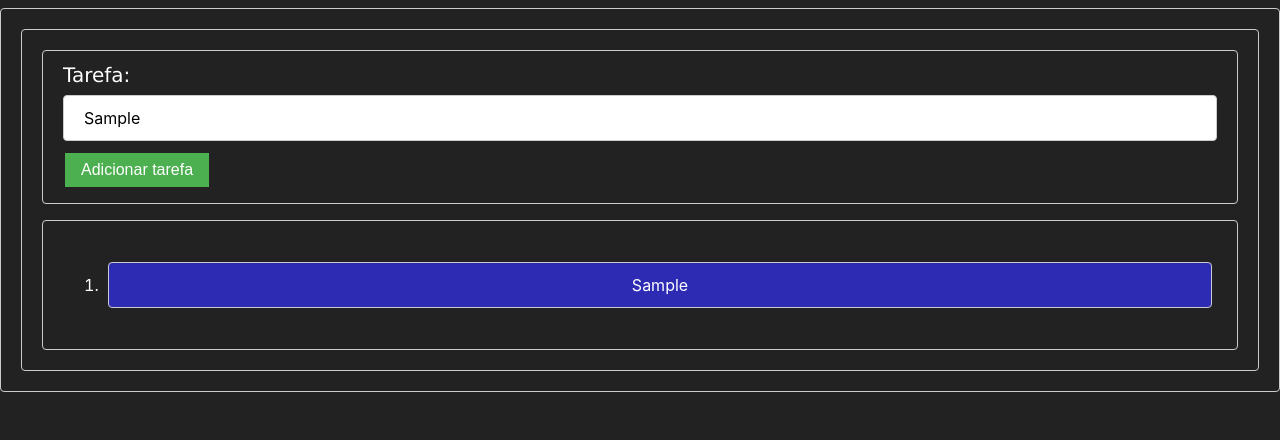
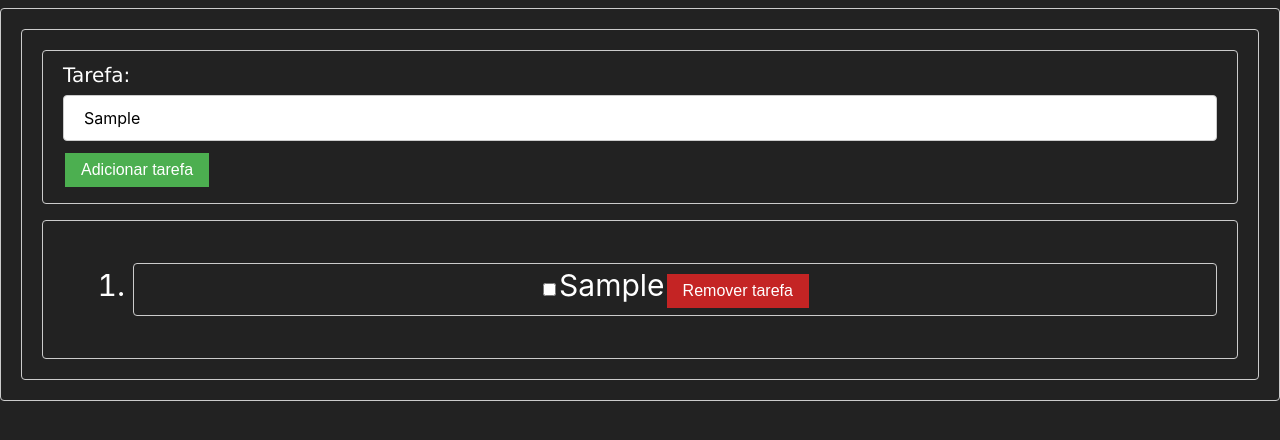
Before and after one commit to areamluersen/todo, a React (Create React App) app: page / in a window 1280 px wide. Both pictures are taken after typing "Sample" into the empty fields and a click on the button "Adicionar tarefa". Shown: the top 440 px of the page. Built offline with nearby package versions, Linux system fonts and the light colour scheme.

Commit message:
adicionado botao de remover e atualizado seu estilo

```diff
--- a/src/App.css
+++ b/src/App.css
@@ -43,6 +43,7 @@ input[type=text], select {
   font: inherit;
 }
 
+
 div {
   width: 100%;
   padding: 12px 20px;
@@ -53,6 +54,12 @@ div {
   box-sizing: border-box;
   color: white;
 }
+div.li-tasks{
+  padding-left: 50px;
+  font-size: 30px;
+}
+
+
 label {
   font: 1em verdana;
   font-size: 20px;
@@ -71,7 +78,10 @@ li {
   position: center;
   align-items: center;
   justify-content: center;
-  padding: 5px;
+
+  border: 1px solid #ccc;
+  border-radius: 4px;
+  padding: 3px;
 }
 
 p {
@@ -100,6 +110,9 @@ button {
   transition-duration: 0.4s;
   cursor: pointer;
 }
+button.buttonRemover {
+  background-color: rgb(196, 36, 36);
+}
 
 body{
   background-color: #222;
--- a/src/App.js
+++ b/src/App.js
@@ -20,7 +20,8 @@ class App extends Component{
     const tasks = todo.map((task, i) => {
       return(
         <li key={i}>
-          <p>{task}</p>
+          <input type="checkbox" name={i} value={task} />{task}
+          <button class="buttonRemover" onClick={() => alert('Tentou Remover mas não conseguiu!')}>{'Remover tarefa'}</button>
         </li>
       )
     });
@@ -32,9 +33,9 @@ class App extends Component{
         <input type="text" id="task"></input>
         <button className="todo" onClick={() => this.handleClickAdd(document.getElementById("task").value)}>
           {'Adicionar tarefa'}
-      </button>
+        </button>
       </div>
-      <div>
+      <div class="li-tasks">
         <ol>{tasks}</ol>
       </div>
     </div>
```
